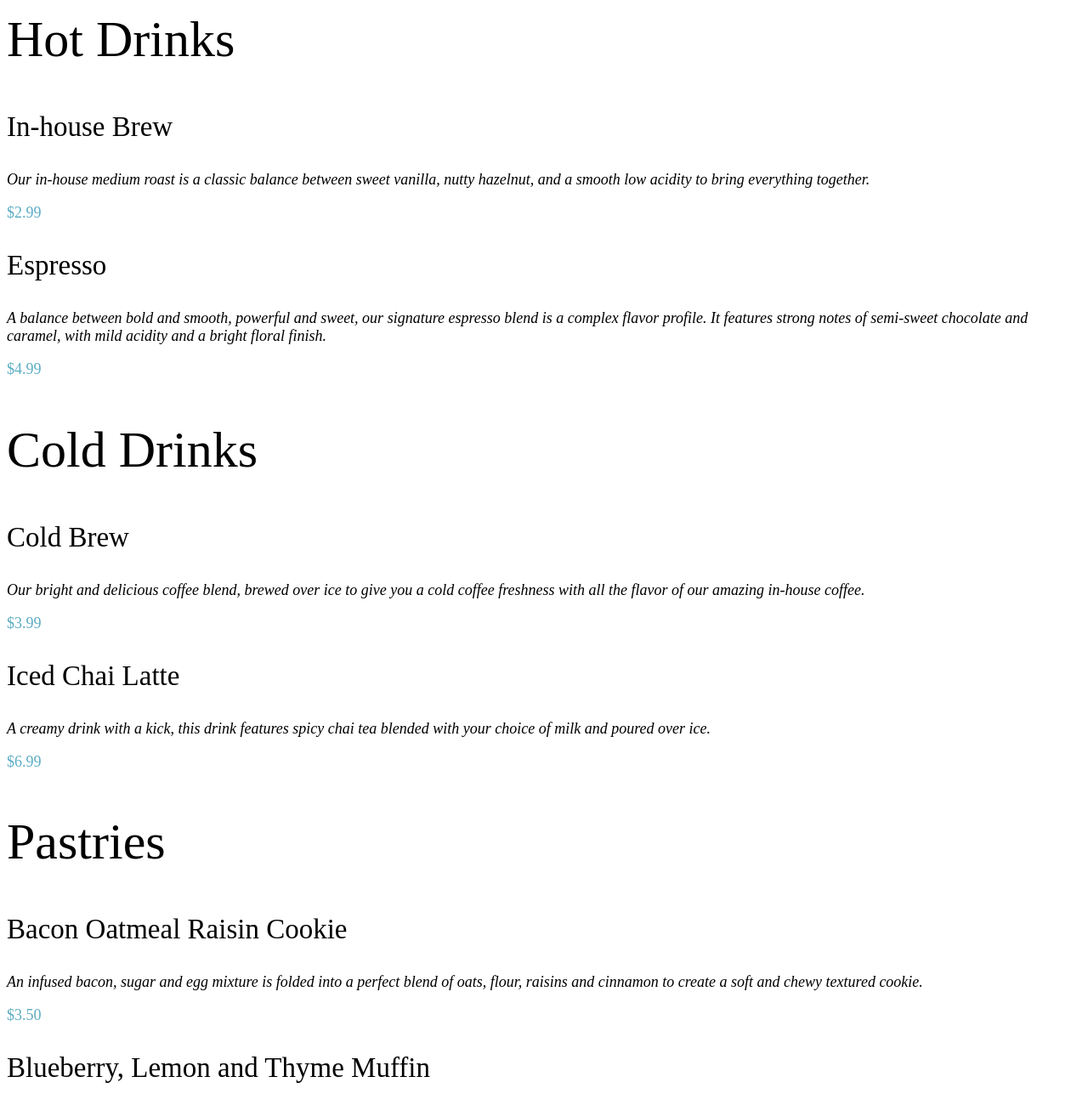
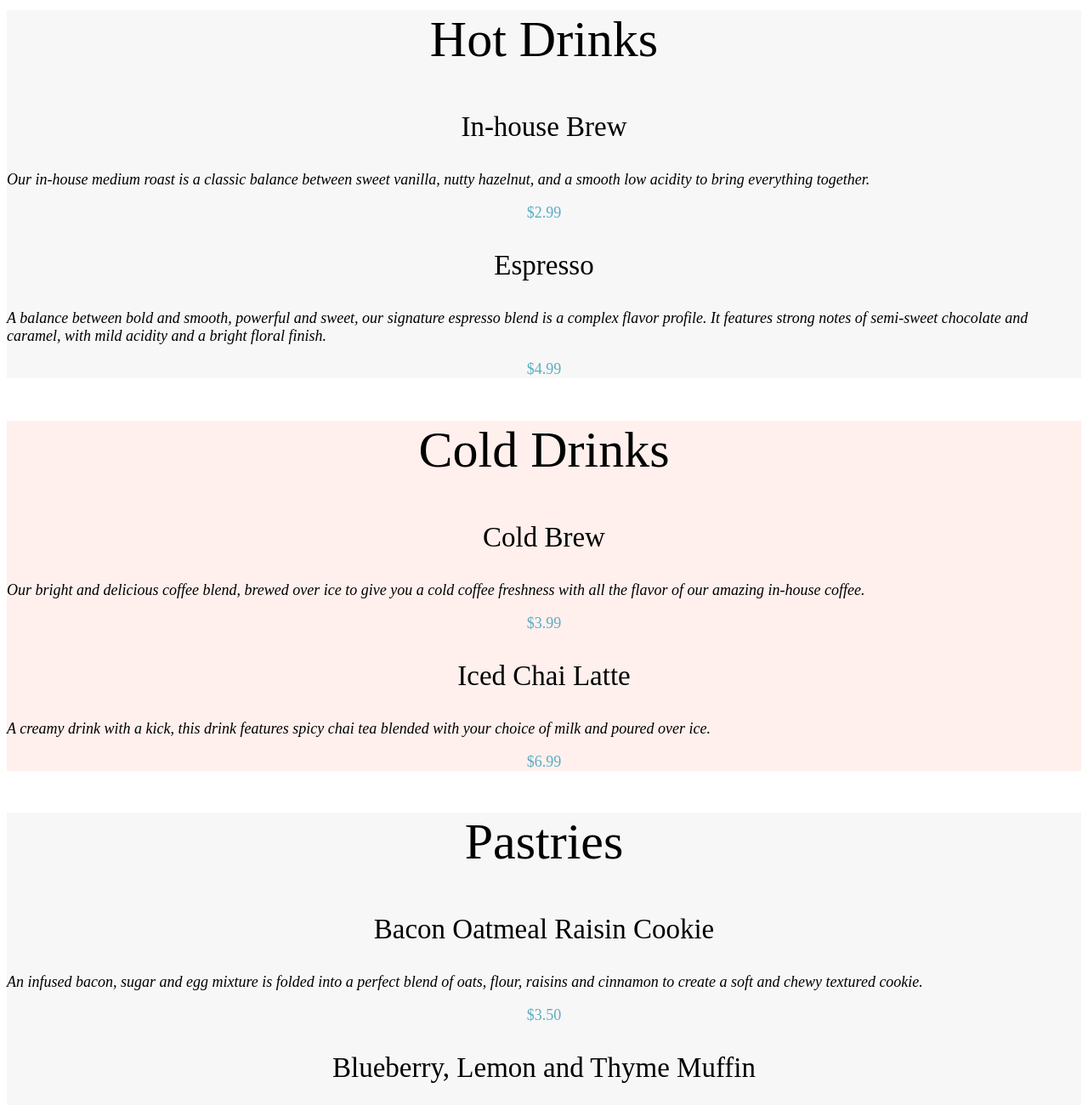
Before and after one commit to ryn-ngn/bsse-coffee-shop, a plain HTML site: page ryan-nguyen-coffeeshop/pages/menu.html in a window 1280 px wide. Shown: the part 1300-2600 px from the top of the page at 85% size. Drawn offline with Linux system fonts and the light colour scheme.

Commit message:
css improvement

```diff
--- a/ryan-nguyen-coffeeshop/css/menu.css
+++ b/ryan-nguyen-coffeeshop/css/menu.css
@@ -2,7 +2,7 @@
     --Graphite: #393939;
     --Nitro-Blue: #5BACC3;
     --Nitro-Pink: #FFF0ED;
-
+    --Light-Gray: #f7f7f7;
 }
 
 h1,h2 {
@@ -46,6 +46,7 @@ p {
     height: 200px;
     background-color: var(--Graphite);
     color: white;
+    text-align: center;
 }
 
 .menu-header__sub-nav h2{
@@ -55,18 +56,15 @@ p {
     margin: 0;
 }
 
-/* menu-content
-- article menu-content__hot-drinks
-    + h2 heading
-    + article items:
-        + article menu-content__hot-drinks--in-house-brew
-            - h3 heading
-            - p desc
-            - p price
-        + article menu-content__hot-drinks--espresso
-- article menu-content__cold-drinks
-    + menu-content__cold-drinks--cold-brew
-    + menu-content__cold-drinks--ice-chai-latte
-- article menu-content__pastries
-    + menu-content__pastries--bor-cookie
-    + menu-content__pastries--blt-muffin */
+.menu-content__category {
+    background-color: var(--Nitro-Pink);
+}
+
+.menu-content__category:nth-of-type(odd) {
+    background-color: var(--Light-Gray);
+}
+
+.menu-content__category--heading,.menu-content__category--item--name,
+.text__regular--price-tag {
+    text-align: center;
+}
--- a/ryan-nguyen-coffeeshop/pages/menu.html
+++ b/ryan-nguyen-coffeeshop/pages/menu.html
@@ -20,7 +20,7 @@
     </nav>
 
     <section class="menu-header">
-        <h1 class="menu-header__heading">Menu</h1>
+        <h1 class="menu-header__heading">MENU</h1>
     </section>
 
     <section class="menu-header__sub-nav">
@@ -30,43 +30,43 @@
     </section>
 
     <section class="menu-content">
-        <article class="menu-content__hot-drinks">
-            <h2 class="menu-conent__hot-drinks--heading">Hot Drinks</h2>
-            <article class="menu-content__hot-drinks--menu-item">
-                <h3 class="menu-content__hot-drinks--menu-item--name">In-house Brew</h3>
+        <article class="menu-content__category hot-drinks">
+            <h2 class="menu-content__category--heading">Hot Drinks</h2>
+            <article class="menu-content__category--item">
+                <h3 class="menu-content__category--item--name">In-house Brew</h3>
                 <p class="text__regular--italic">Our in-house medium roast is a classic balance between sweet vanilla, nutty hazelnut, and a smooth low acidity to bring everything together.</p>
                 <p class="text__regular--price-tag">$2.99</p>
             </article>
-            <article class="menu-content__hot-drinks--menu-item">
-                <h3 class="menu-content__hot-drinks--menu-item--name">Espresso</h3>
+            <article class="menu-content__category--item">
+                <h3 class="menu-content__category--item--name">Espresso</h3>
                 <p class="text__regular--italic">A balance between bold and smooth, powerful and sweet, our signature espresso blend is a complex flavor profile. It features strong notes of semi-sweet chocolate and caramel, with mild acidity and a bright floral finish.</p>
                 <p class="text__regular--price-tag">$4.99</p>
             </article>
         </article>
 
-        <article class="menu-content__cold-drinks">
-            <h2 class="menu-conent__cold-drinks--heading">Cold Drinks</h2>
-            <article class="menu-content__cold-drinks--menu-item">
-                <h3 class="menu-content__cold-drinks--menu-item--name">Cold Brew</h3>
+        <article class="menu-content__category cold-drinks">
+            <h2 class="menu-content__category--heading">Cold Drinks</h2>
+            <article class="menu-content__category--item">
+                <h3 class="menu-content__category--item--name">Cold Brew</h3>
                 <p class="text__regular--italic">Our bright and delicious coffee blend, brewed over ice to give you a cold coffee freshness with all the flavor of our amazing in-house coffee.</p>
                 <p class="text__regular--price-tag">$3.99</p>
             </article>
-            <article class="menu-content__cold-drinks--menu-item">
-                <h3 class="menu-content__cold-drinks--menu-item--name">Iced Chai Latte</h3>
+            <article class="menu-content__category--item">
+                <h3 class="menu-content__category--item--name">Iced Chai Latte</h3>
                 <p class="text__regular--italic">A creamy drink with a kick, this drink features spicy chai tea blended with your choice of milk and poured over ice.</p>
                 <p class="text__regular--price-tag">$6.99</p>
             </article>
         </article>
 
-        <article class="menu-content__pastries">
-            <h2 class="menu-content__pastries--heading">Pastries</h2>
-            <article class="menu-content__pastries--menu-item">
-                <h3 class="menu-content__pastries--menu-item--name">Bacon Oatmeal Raisin Cookie</h3>
+        <article class="menu-content__category pastries">
+            <h2 class="menu-content__category--heading">Pastries</h2>
+            <article class="menu-content__category--item">
+                <h3 class="menu-content__category--item--name">Bacon Oatmeal Raisin Cookie</h3>
                 <p class=" text__regular--italic">An infused bacon, sugar and egg mixture is folded into a perfect blend of oats, flour, raisins and cinnamon to create a soft and chewy textured cookie.</p>
                 <p class="text__regular--price-tag">$3.50</p>
             </article>
-            <article class="menu-content__pastries--menu-item">
-                <h3 class="menu-content__pastries--menu-item--name">Blueberry, Lemon and Thyme Muffin</h3>
+            <article class="menu-content__category--item">
+                <h3 class="menu-content__category--item--name">Blueberry, Lemon and Thyme Muffin</h3>
                 <p class=" text__regular--italic">Tart and sweet, this classic blueberry and lemon combination comes with an earthy twist.</p>
                 <p class="text__regular--price-tag">$2.50</p>
             </article>
```
